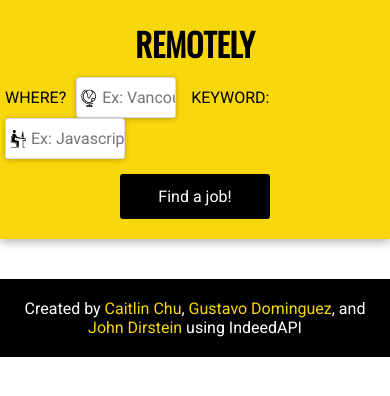
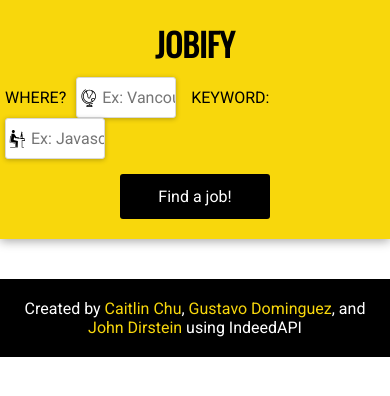
Before and after one commit to SICKMUSKETEERS/IndeedProject, a website: page index.html in a window 390 px wide. Both pictures are taken after typing "Sample", "Sample" into the empty fields and a click on the button "Find a job!". Drawn offline with nearby package versions, Linux system fonts and the light colour scheme; some packages are replaced by stand-ins of ours; no server answers.

Commit message:
Name change

```diff
--- a/dev/styles/_results.scss
+++ b/dev/styles/_results.scss
@@ -122,6 +122,7 @@
 		margin-top: 10px;
 		float: right;
 	}
+
 }
 
 .resultsItem a:hover{
--- a/dev/styles/main.scss
+++ b/dev/styles/main.scss
@@ -197,13 +197,13 @@ input#location, input#locationTop, input#titleTop {
 		}
 	}
 
-	@media (max-width: 505px) {
+	@media (max-width: 530px) {
 		input#locationTop {
 			width: 100px;
 		}
 
 		input#titleTop {
-			width: 120px;
+			width: 100px;
 		}
 	}
 
--- a/index.html
+++ b/index.html
@@ -3,7 +3,7 @@
 <head>
 	<meta charset="UTF-8">
 	<meta name="viewport" content="width=device-width, initial-scale=1">
-	<title>Indeed API</title>
+	<title>Jobify</title>
 	<!-- font awesome -->
 	<link rel="stylesheet" href="https://maxcdn.bootstrapcdn.com/font-awesome/4.7.0/css/font-awesome.min.css">
 	 <link rel="stylesheet" href="https://cdnjs.cloudflare.com/ajax/libs/animate.css/3.5.2/animate.min.css">
@@ -13,7 +13,7 @@
 <body>
 	<!-- Form -->
 	<div class="formContainer animated fadeIn">
-		<h1>Remotely</h1>
+		<h1>Jobify</h1>
 		<h3 class="tagline">Find your dream job in Canada</h3>
 		<form class="formMain">
 			<label for="location">Where?</label>
@@ -28,7 +28,7 @@
 
 	<!-- Form for Minimized View / When Form Completes -->
 	<div class="formContainerTop animated fadeIn" id="nav">
-		<h2>Remotely</h2>
+		<h2>Jobify</h2>
 		<form class="formTop">
 			<label for="location">Where?</label>
 			<input type="text" required placeholder="Ex: Vancouver" name="location"  id="locationTop">
--- a/public/styles/style.css
+++ b/public/styles/style.css
@@ -446,11 +446,11 @@ input#location, input#locationTop, input#titleTop {
   input#location {
     margin-bottom: 20px; } }
 
-@media (max-width: 505px) {
+@media (max-width: 530px) {
   input#locationTop {
     width: 100px; }
   input#titleTop {
-    width: 120px; } }
+    width: 100px; } }
 
 .formMain label, .formContainerTop label {
   margin-right: 5px;
```
Lines whose indentation alone changed are shown as unchanged.
